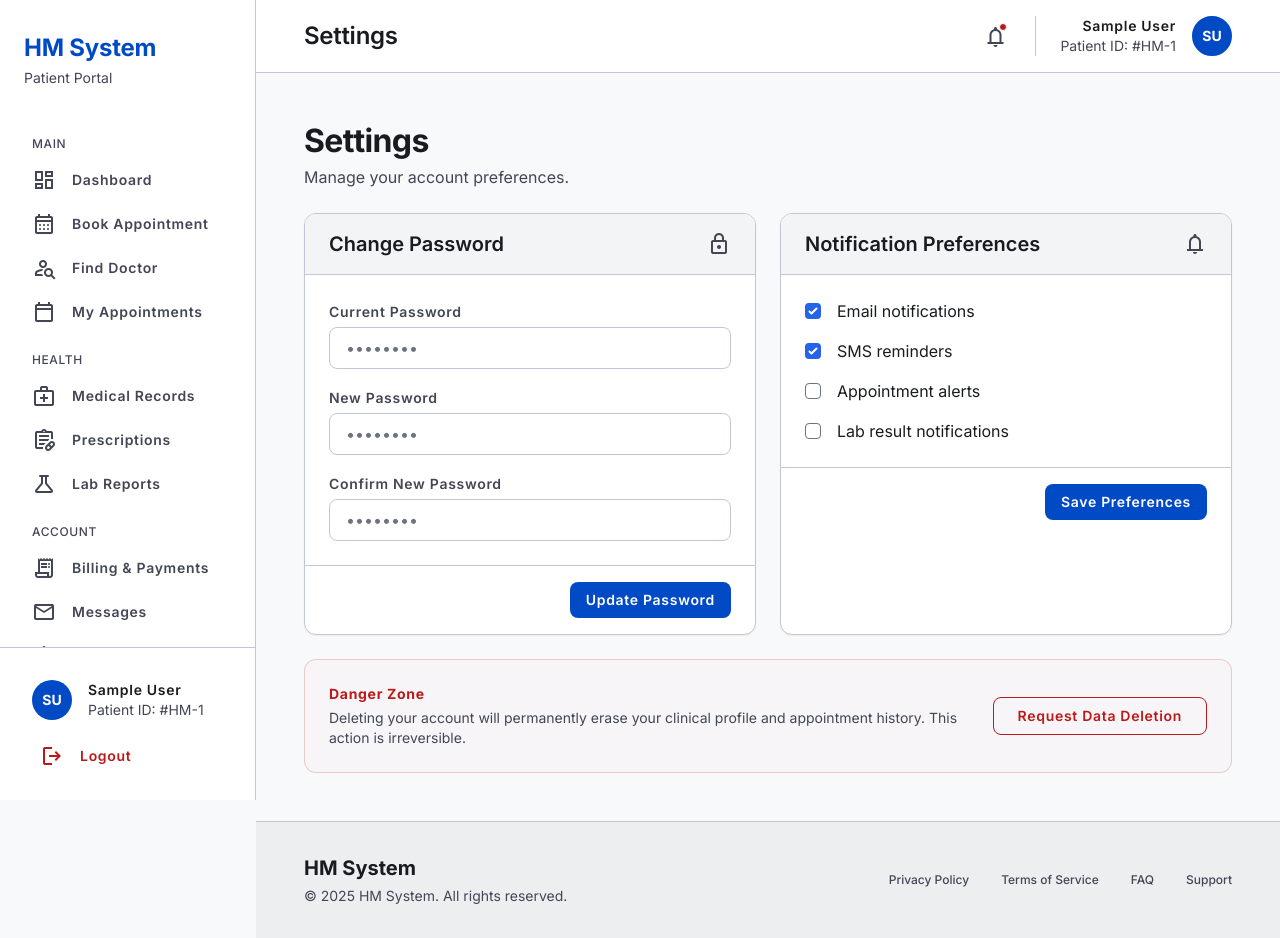
After one commit to KirtanKayastha/hospital-management-system, a Django app: page /patient/settings/ in a window 1280 px wide. The commit adds this page. Run offline with Django 4.2, Linux system fonts and the light colour scheme; the visitor is signed in with stand-in values (Sample User, id 1); data comes from the database, SQL or seed files in the repository; some libraries are stand-ins or nearby versions.

Commit message:
feat: messages, notifications, settings, billing, prescriptions pages - Roshan Ansari

```diff
--- a/patient_roshan/templates/patient_roshan/base.html
+++ b/patient_roshan/templates/patient_roshan/base.html
@@ -156,9 +156,11 @@
                       {% if active_page == 'records' %}bg-primary-container text-on-primary-container{% else %}text-on-surface-variant hover:bg-surface-container{% endif %}">
                 <span class="material-symbols-outlined">medical_services</span>Medical Records
             </a>
-<div class="flex items-center gap-md px-md py-sm rounded-lg text-on-surface-variant font-label-md text-label-md">
+<a href="{% url 'patient_roshan:prescriptions' %}"
+   class="flex items-center gap-md px-md py-sm rounded-lg font-label-md text-label-md transition-colors
+          {% if active_page == 'prescriptions' %}bg-primary-container text-on-primary-container{% else %}text-on-surface-variant hover:bg-surface-container{% endif %}">
     <span class="material-symbols-outlined">prescriptions</span>Prescriptions
-</div>
+</a>
 <a href="{% url 'patient_roshan:lab_reports' %}"
    class="flex items-center gap-md px-md py-sm rounded-lg font-label-md text-label-md transition-colors
           {% if active_page == 'labreports' %}bg-primary-container text-on-primary-container{% else %}text-on-surface-variant hover:bg-surface-container{% endif %}">
@@ -166,23 +168,31 @@
 </a>
             <!-- ACCOUNT -->
             <p class="px-md pt-md pb-xs font-label-sm text-label-sm text-on-surface-variant uppercase tracking-wider">Account</p>
-            <div class="flex items-center gap-md px-md py-sm rounded-lg text-on-surface-variant font-label-md text-label-md">
-                <span class="material-symbols-outlined">receipt_long</span>Billing &amp; Payments
-            </div>
-            <div class="flex items-center gap-md px-md py-sm rounded-lg text-on-surface-variant font-label-md text-label-md">
-                <span class="material-symbols-outlined">mail</span>Messages
-            </div>
-            <div class="flex items-center gap-md px-md py-sm rounded-lg text-on-surface-variant font-label-md text-label-md">
-                <span class="material-symbols-outlined">notifications</span>Notifications
-            </div>
+            <a href="{% url 'patient_roshan:billing' %}"
+   class="flex items-center gap-md px-md py-sm rounded-lg font-label-md text-label-md transition-colors
+          {% if active_page == 'billing' %}bg-primary-container text-on-primary-container{% else %}text-on-surface-variant hover:bg-surface-container{% endif %}">
+    <span class="material-symbols-outlined">receipt_long</span>Billing &amp; Payments
+</a>
+          <a href="{% url 'patient_roshan:messages' %}"
+   class="flex items-center gap-md px-md py-sm rounded-lg font-label-md text-label-md transition-colors
+          {% if active_page == 'messages' %}bg-primary-container text-on-primary-container{% else %}text-on-surface-variant hover:bg-surface-container{% endif %}">
+    <span class="material-symbols-outlined">mail</span>Messages
+</a>
+            <a href="{% url 'patient_roshan:notifications' %}"
+   class="flex items-center gap-md px-md py-sm rounded-lg font-label-md text-label-md transition-colors
+          {% if active_page == 'notifications' %}bg-primary-container text-on-primary-container{% else %}text-on-surface-variant hover:bg-surface-container{% endif %}">
+    <span class="material-symbols-outlined">notifications</span>Notifications
+</a>
             <a href="{% url 'patient_roshan:profile' %}"
                class="flex items-center gap-md px-md py-sm rounded-lg font-label-md text-label-md transition-colors
                       {% if active_page == 'profile' %}bg-primary-container text-on-primary-container{% else %}text-on-surface-variant hover:bg-surface-container{% endif %}">
                 <span class="material-symbols-outlined">person</span>Profile
             </a>
-            <div class="flex items-center gap-md px-md py-sm rounded-lg text-on-surface-variant font-label-md text-label-md">
-                <span class="material-symbols-outlined">settings</span>Settings
-            </div>
+            <a href="{% url 'patient_roshan:settings' %}"
+   class="flex items-center gap-md px-md py-sm rounded-lg font-label-md text-label-md transition-colors
+          {% if active_page == 'settings' %}bg-primary-container text-on-primary-container{% else %}text-on-surface-variant hover:bg-surface-container{% endif %}">
+    <span class="material-symbols-outlined">settings</span>Settings
+</a>
         </nav>
 
         <div class="p-lg border-t border-outline-variant">
--- /dev/null
+++ b/patient_roshan/templates/patient_roshan/settings.html
@@ -0,0 +1,96 @@
+{% extends 'patient_roshan/base.html' %}
+{% block title %}Settings{% endblock %}
+{% block page_title %}Settings{% endblock %}
+
+{% block content %}
+{% with active_page='settings' %}
+
+<div class="flex flex-col md:flex-row md:items-end justify-between gap-md mb-lg">
+    <div>
+        <h1 class="font-headline-lg text-headline-lg text-on-surface">Settings</h1>
+        <p class="font-body-md text-on-surface-variant mt-xs">Manage your account preferences.</p>
+    </div>
+</div>
+
+<div class="grid grid-cols-1 lg:grid-cols-2 gap-lg">
+
+    {# Change Password #}
+    <div class="bg-surface-container-lowest rounded-xl shadow-sm border border-outline-variant overflow-hidden">
+        <div class="px-lg py-md border-b border-outline-variant bg-surface-container-low flex items-center justify-between">
+            <h3 class="font-headline-sm text-headline-sm text-on-surface">Change Password</h3>
+            <span class="material-symbols-outlined text-on-surface-variant">lock</span>
+        </div>
+        <form method="POST" action="{% url 'patient_roshan:change_password' %}">
+            {% csrf_token %}
+            <div class="p-lg space-y-md">
+                <div class="space-y-xs">
+                    <label class="font-label-md text-label-md text-on-surface-variant">Current Password</label>
+                    <input type="password" name="old_password"
+                        class="w-full px-md py-sm bg-surface-container-lowest border border-outline-variant rounded-lg focus:ring-2 focus:ring-primary focus:border-primary transition-all font-body-md text-body-md"
+                        placeholder="••••••••"/>
+                </div>
+                <div class="space-y-xs">
+                    <label class="font-label-md text-label-md text-on-surface-variant">New Password</label>
+                    <input type="password" name="new_password"
+                        class="w-full px-md py-sm bg-surface-container-lowest border border-outline-variant rounded-lg focus:ring-2 focus:ring-primary focus:border-primary transition-all font-body-md text-body-md"
+                        placeholder="••••••••"/>
+                </div>
+                <div class="space-y-xs">
+                    <label class="font-label-md text-label-md text-on-surface-variant">Confirm New Password</label>
+                    <input type="password" name="confirm_password"
+                        class="w-full px-md py-sm bg-surface-container-lowest border border-outline-variant rounded-lg focus:ring-2 focus:ring-primary focus:border-primary transition-all font-body-md text-body-md"
+                        placeholder="••••••••"/>
+                </div>
+            </div>
+            <div class="px-lg py-md border-t border-outline-variant flex justify-end">
+                <button type="submit" class="bg-primary text-white py-sm px-md rounded-lg font-label-md text-label-md hover:opacity-90 transition-opacity">
+                    Update Password
+                </button>
+            </div>
+        </form>
+    </div>
+
+    {# Notification Preferences #}
+    <div class="bg-surface-container-lowest rounded-xl shadow-sm border border-outline-variant overflow-hidden">
+        <div class="px-lg py-md border-b border-outline-variant bg-surface-container-low flex items-center justify-between">
+            <h3 class="font-headline-sm text-headline-sm text-on-surface">Notification Preferences</h3>
+            <span class="material-symbols-outlined text-on-surface-variant">notifications</span>
+        </div>
+        <div class="p-lg space-y-md">
+            <label class="flex items-center gap-md cursor-pointer font-body-md text-body-md">
+                <input type="checkbox" checked class="rounded"> Email notifications
+            </label>
+            <label class="flex items-center gap-md cursor-pointer font-body-md text-body-md">
+                <input type="checkbox" checked class="rounded"> SMS reminders
+            </label>
+            <label class="flex items-center gap-md cursor-pointer font-body-md text-body-md">
+                <input type="checkbox" class="rounded"> Appointment alerts
+            </label>
+            <label class="flex items-center gap-md cursor-pointer font-body-md text-body-md">
+                <input type="checkbox" class="rounded"> Lab result notifications
+            </label>
+        </div>
+        <div class="px-lg py-md border-t border-outline-variant flex justify-end">
+            <button class="bg-primary text-white py-sm px-md rounded-lg font-label-md text-label-md hover:opacity-90 transition-opacity">
+                Save Preferences
+            </button>
+        </div>
+    </div>
+
+    {# Danger Zone #}
+    <div class="lg:col-span-2 border border-error/20 bg-error-container/10 rounded-xl p-lg flex flex-col md:flex-row items-center justify-between gap-lg">
+        <div class="space-y-xs">
+            <h4 class="font-label-md text-label-md text-error font-bold">Danger Zone</h4>
+            <p class="font-body-sm text-body-sm text-on-surface-variant">
+                Deleting your account will permanently erase your clinical profile and appointment history. This action is irreversible.
+            </p>
+        </div>
+        <button class="whitespace-nowrap px-lg py-sm border border-error text-error rounded-lg font-label-md text-label-md hover:bg-error hover:text-on-error transition-all">
+            Request Data Deletion
+        </button>
+    </div>
+
+</div>
+
+{% endwith %}
+{% endblock %}
--- a/patient_roshan/urls.py
+++ b/patient_roshan/urls.py
@@ -16,4 +16,10 @@ urlpatterns = [
     path('profile/', views.profile, name='profile'),
     path('profile/emergency-contact/', views.update_emergency_contact, name='update_emergency_contact'),
     path('profile/change-password/', views.change_password, name='change_password'),
+path('prescriptions/', views.prescriptions, name='prescriptions'),
+path('billing/', views.billing, name='billing'),
+path('messages/', views.messages, name='messages'),
+path('notifications/', views.notifications, name='notifications'),
+path('notifications/mark-all-read/', views.mark_all_read, name='mark_all_read'),
+path('settings/', views.settings, name='settings'),
 ]
--- a/patient_roshan/views.py
+++ b/patient_roshan/views.py
@@ -529,3 +529,70 @@ def change_password(request):
         update_session_auth_hash(request, request.user)
         messages.success(request, "Password updated successfully.")
     return redirect("patient_roshan:profile")
+
+@patient_required
+def prescriptions(request):
+    prescriptions = Prescription.objects.filter(
+        patient=request.user, is_active=True
+    ).select_related('doctor').order_by('-prescribed_on')
+    context = {
+        'active_page': 'prescriptions',
+        'patient': _patient_profile(request.user),
+        'prescriptions': prescriptions,
+    }
+    return render(request, 'patient_roshan/prescriptions.html', context)
+
+
+@patient_required
+def billing(request):
+    invoices = BillingInvoice.objects.filter(
+        patient=request.user
+    ).order_by('-created_at')
+    pending_count = invoices.filter(status='unpaid').count()
+    context = {
+        'active_page': 'billing',
+        'patient': _patient_profile(request.user),
+        'invoices': invoices,
+        'pending_count': pending_count,
+    }
+    return render(request, 'patient_roshan/billing.html', context)
+
+@patient_required
+def messages(request):
+    context = {
+        'active_page': 'messages',
+        'patient': _patient_profile(request.user),
+        'conversations': [],
+    }
+    return render(request, 'patient_roshan/messages.html', context)
+
+
+@patient_required
+def notifications(request):
+    notifs = Notification.objects.filter(
+        recipient=request.user
+    ).order_by('-created_at')
+    context = {
+        'active_page': 'notifications',
+        'patient': _patient_profile(request.user),
+        'notifications': notifs,
+    }
+    return render(request, 'patient_roshan/notifications.html', context)
+
+
+@patient_required
+def mark_all_read(request):
+    if request.method == 'POST':
+        Notification.objects.filter(
+            recipient=request.user, is_read=False
+        ).update(is_read=True)
+    return redirect('patient_roshan:notifications')
+
+
+@patient_required
+def settings(request):
+    context = {
+        'active_page': 'settings',
+        'patient': _patient_profile(request.user),
+    }
+    return render(request, 'patient_roshan/settings.html', context)
```
Also changed, not shown: patient_roshan/templates/patient_roshan/billing.html (+11 -11 lines), patient_roshan/templates/patient_roshan/messages.html (added, +58 -0 lines), patient_roshan/templates/patient_roshan/notifications.html (added, +51 -0 lines).
